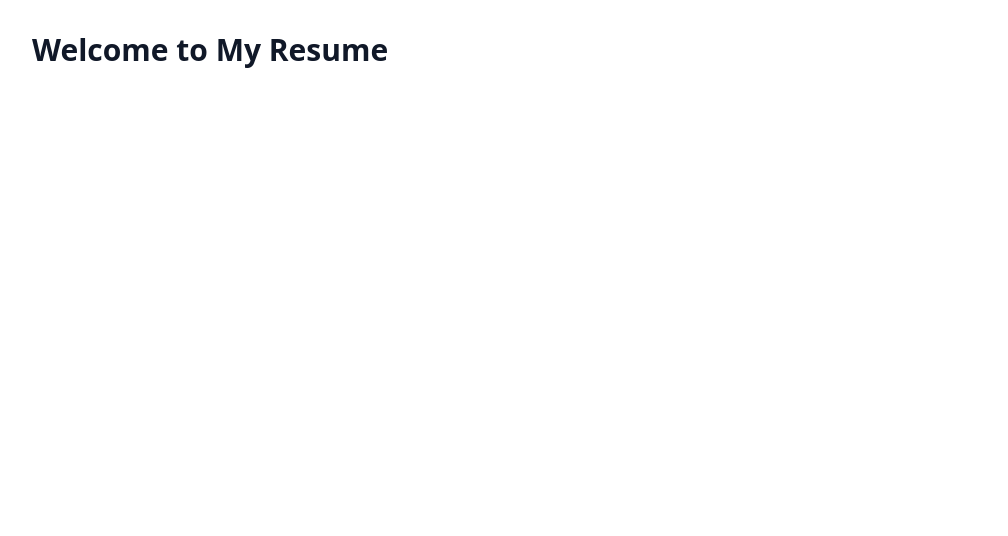
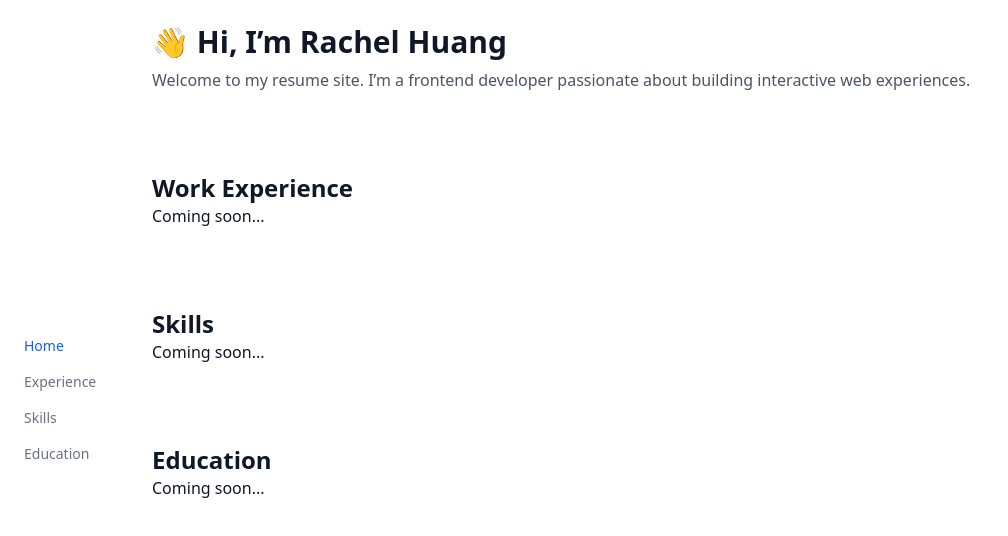
Before and after one commit to yulanh7/rachelhuang-cv, a Next.js app: page / in a window 1280 px wide. Shown: the top 536 px of the page, without its empty margins (0-1008 px from the left). Built offline with nearby package versions, Linux system fonts and the light colour scheme.

Commit message:
feat(nav): implement fixed vertical sidebar with active section highlighting and layout integration

```diff
--- a/src/app/page.tsx
+++ b/src/app/page.tsx
@@ -1,7 +1,29 @@
-export default function Home() {
+import Layout from '@/components/Layout';
+
+export default function HomePage() {
   return (
-    <main className="p-8">
-      <h1 className="text-3xl font-bold">Welcome to My Resume</h1>
-    </main>
+    <Layout>
+      <section id="hero" className="mb-20">
+        <h1 className="text-3xl font-bold">👋 Hi, I’m Rachel Huang</h1>
+        <p className="mt-2 text-gray-600">
+          Welcome to my resume site. I’m a frontend developer passionate about building interactive web experiences.
+        </p>
+      </section>
+
+      <section id="experience" className="mb-20">
+        <h2 className="text-2xl font-semibold">Work Experience</h2>
+        <p>Coming soon...</p>
+      </section>
+
+      <section id="skills" className="mb-20">
+        <h2 className="text-2xl font-semibold">Skills</h2>
+        <p>Coming soon...</p>
+      </section>
+
+      <section id="education" className="mb-20">
+        <h2 className="text-2xl font-semibold">Education</h2>
+        <p>Coming soon...</p>
+      </section>
+    </Layout>
   );
 }
--- /dev/null
+++ b/src/components/Layout.tsx
@@ -0,0 +1,11 @@
+import { ReactNode } from 'react';
+import Sidebar from './Sidebar';
+
+export default function Layout({ children }: { children: ReactNode }) {
+  return (
+    <div className="relative">
+      <Sidebar />
+      <main className="ml-32 p-6">{children}</main>
+    </div>
+  );
+}
--- /dev/null
+++ b/src/components/Sidebar.tsx
@@ -0,0 +1,50 @@
+'use client';
+
+import { useEffect, useState } from 'react';
+
+const sections = [
+  { id: 'hero', label: 'Home' },
+  { id: 'experience', label: 'Experience' },
+  { id: 'skills', label: 'Skills' },
+  { id: 'education', label: 'Education' },
+];
+
+export default function Sidebar() {
+  const [activeSection, setActiveSection] = useState<string>('hero');
+
+  useEffect(() => {
+    const handleScroll = () => {
+      const scrollY = window.scrollY;
+      let currentSection = 'hero';
+
+      for (const section of sections) {
+        const el = document.getElementById(section.id);
+        if (el && el.offsetTop - 100 <= scrollY) {
+          currentSection = section.id;
+        }
+      }
+
+      setActiveSection(currentSection);
+    };
+
+    window.addEventListener('scroll', handleScroll);
+    return () => window.removeEventListener('scroll', handleScroll);
+  }, []);
+
+  return (
+    <div className="fixed left-6 top-1/2 -translate-y-1/2 flex flex-col gap-4">
+      {sections.map((section) => (
+        <a
+          key={section.id}
+          href={`#${section.id}`}
+          className={`transition-colors text-sm font-medium ${activeSection === section.id
+              ? 'text-blue-600 font-bold'
+              : 'text-gray-500 hover:text-black'
+            }`}
+        >
+          {section.label}
+        </a>
+      ))}
+    </div>
+  );
+}
```
